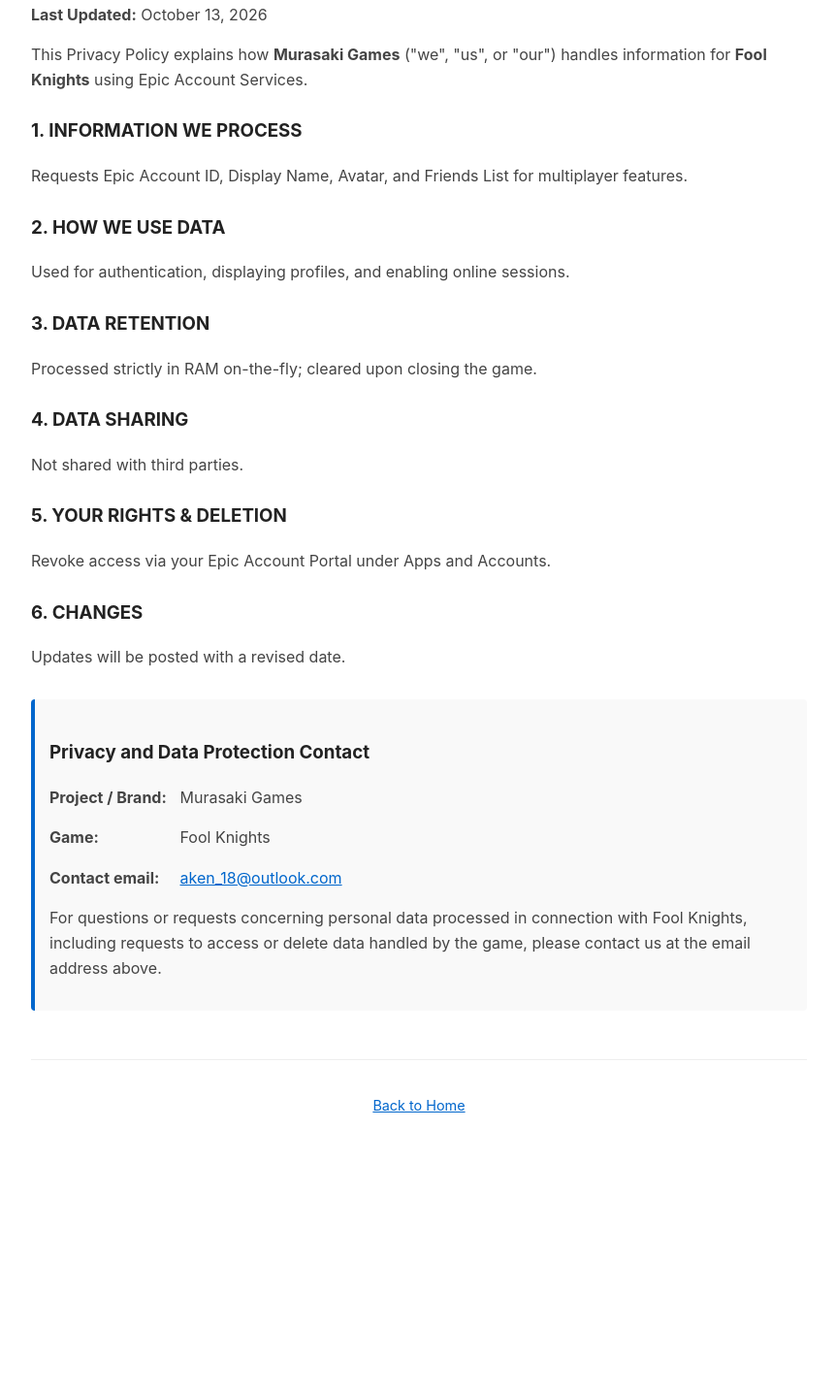
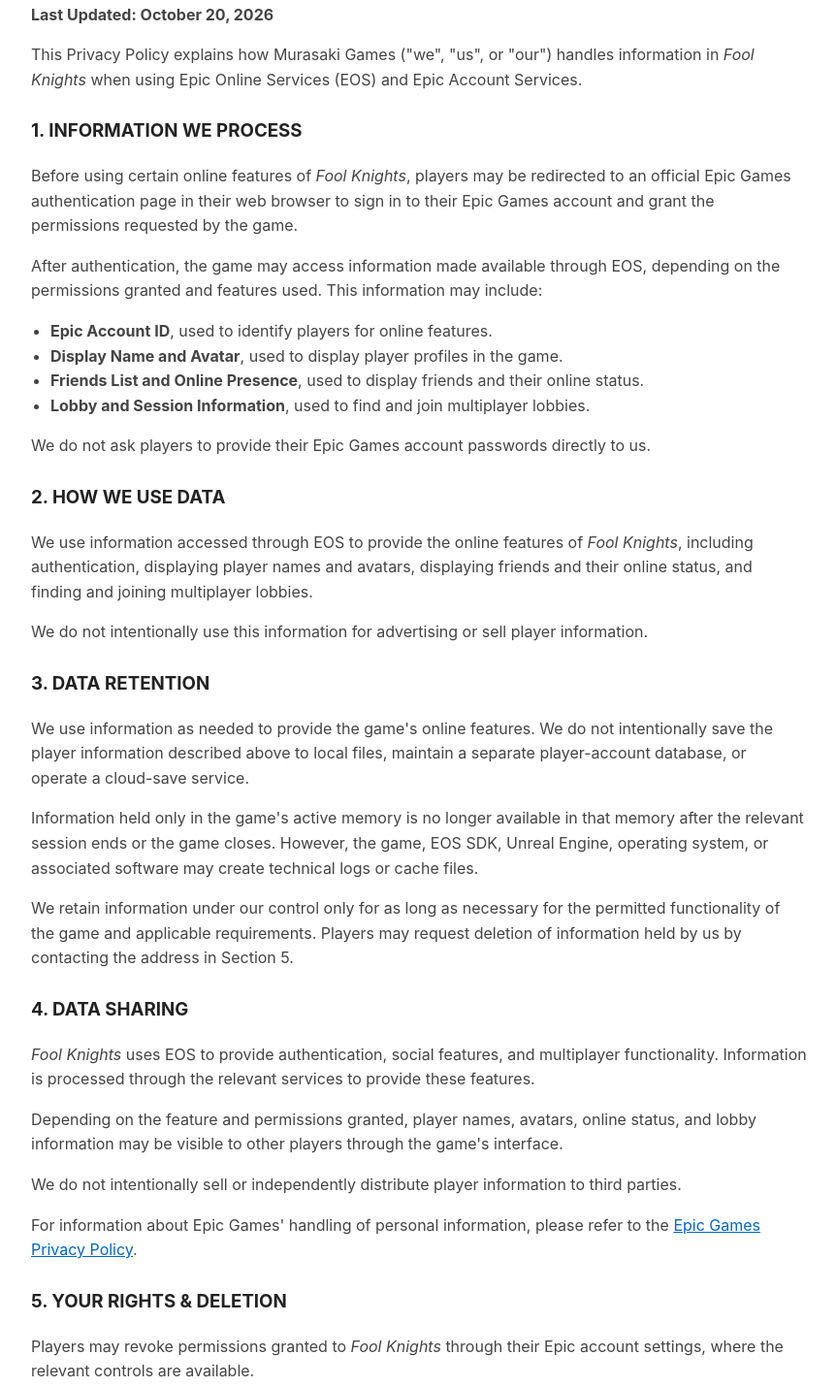
Before and after one commit to VVKazukiVV/murasaki-site2, a plain HTML site: page privacy-policy.html in a window 1280 px wide. Shown: the part 122-1552 px from the top of the page at 97% size, without its empty margins (208-1070 px from the left). Before the commit the page ends 1313 px from the top, so only its background shows below. Drawn offline with Linux system fonts and the light colour scheme.

Commit message:
Update privacy-policy.html

```diff
--- a/privacy-policy.html
+++ b/privacy-policy.html
@@ -57,35 +57,72 @@
 <body>
 
 <h1>PRIVACY POLICY</h1>
-    <p><strong>Last Updated:</strong> October 13, 2026</p>
 
-    <p>This Privacy Policy explains how <strong>Murasaki Games</strong> ("we", "us", or "our") handles information for <strong>Fool Knights</strong> using Epic Account Services.</p>
+<p><strong>Last Updated: October 20, 2026</strong></p>
+
+<p>This Privacy Policy explains how Murasaki Games ("we", "us", or "our") handles information in <em>Fool Knights</em> when using Epic Online Services (EOS) and Epic Account Services.</p>
 
 <h3>1. INFORMATION WE PROCESS</h3>
-    <p>Requests Epic Account ID, Display Name, Avatar, and Friends List for multiplayer features.</p>
+
+<p>Before using certain online features of <em>Fool Knights</em>, players may be redirected to an official Epic Games authentication page in their web browser to sign in to their Epic Games account and grant the permissions requested by the game.</p>
+
+<p>After authentication, the game may access information made available through EOS, depending on the permissions granted and features used. This information may include:</p>
+
+<ul>
+    <li><strong>Epic Account ID</strong>, used to identify players for online features.</li>
+    <li><strong>Display Name and Avatar</strong>, used to display player profiles in the game.</li>
+    <li><strong>Friends List and Online Presence</strong>, used to display friends and their online status.</li>
+    <li><strong>Lobby and Session Information</strong>, used to find and join multiplayer lobbies.</li>
+</ul>
+
+<p>We do not ask players to provide their Epic Games account passwords directly to us.</p>
 
 <h3>2. HOW WE USE DATA</h3>
-    <p>Used for authentication, displaying profiles, and enabling online sessions.</p>
+
+<p>We use information accessed through EOS to provide the online features of <em>Fool Knights</em>, including authentication, displaying player names and avatars, displaying friends and their online status, and finding and joining multiplayer lobbies.</p>
+
+<p>We do not intentionally use this information for advertising or sell player information.</p>
 
 <h3>3. DATA RETENTION</h3>
-    <p>Processed strictly in RAM on-the-fly; cleared upon closing the game.</p>
+
+<p>We use information as needed to provide the game's online features. We do not intentionally save the player information described above to local files, maintain a separate player-account database, or operate a cloud-save service.</p>
+
+<p>Information held only in the game's active memory is no longer available in that memory after the relevant session ends or the game closes. However, the game, EOS SDK, Unreal Engine, operating system, or associated software may create technical logs or cache files.</p>
+
+<p>We retain information under our control only for as long as necessary for the permitted functionality of the game and applicable requirements. Players may request deletion of information held by us by contacting the address in Section 5.</p>
 
 <h3>4. DATA SHARING</h3>
-    <p>Not shared with third parties.</p>
+
+<p><em>Fool Knights</em> uses EOS to provide authentication, social features, and multiplayer functionality. Information is processed through the relevant services to provide these features.</p>
+
+<p>Depending on the feature and permissions granted, player names, avatars, online status, and lobby information may be visible to other players through the game's interface.</p>
+
+<p>We do not intentionally sell or independently distribute player information to third parties.</p>
+
+<p>For information about Epic Games' handling of personal information, please refer to the <a href="https://www.epicgames.com/site/privacypolicy" target="_blank" rel="noopener noreferrer">Epic Games Privacy Policy</a>.</p>
 
 <h3>5. YOUR RIGHTS & DELETION</h3>
-    <p>Revoke access via your Epic Account Portal under Apps and Accounts.</p>
 
-    <h3>6. CHANGES</h3>
-    <p>Updates will be posted with a revised date.</p>
+<p>Players may revoke permissions granted to <em>Fool Knights</em> through their Epic account settings, where the relevant controls are available.</p>
 
 <div class="contact-box">
     <h3>Privacy and Data Protection Contact</h3>
-        <p><strong>Project / Brand:</strong> Murasaki Games</p>
-        <p><strong>Game:</strong> Fool Knights</p>
-        <p><strong>Contact email:</strong> <a href="mailto:aken_18@outlook.com">aken_18@outlook.com</a></p>
+    <div class="contact-grid">
+        <div class="contact-label">Project / Brand:</div>
+        <div>Murasaki Games</div>
+
+        <div class="contact-label">Game:</div>
+        <div>Fool Knights</div>
+
+        <div class="contact-label">Contact email:</div>
+        <div><a href="mailto:aken_18@outlook.com">aken_18@outlook.com</a></div>
+    </div>
     <p>For questions or requests concerning personal data processed in connection with Fool Knights, including requests to access or delete data handled by the game, please contact us at the email address above.</p>
 </div>
+
+<h3>6. CHANGES</h3>
+
+<p>Updates to this Privacy Policy will be published on this page with a revised update date.</p>
 
     <div class="footer">
         <p><a href="index.html">Back to Home</a></p>
```
Lines whose indentation alone changed are shown as unchanged.
